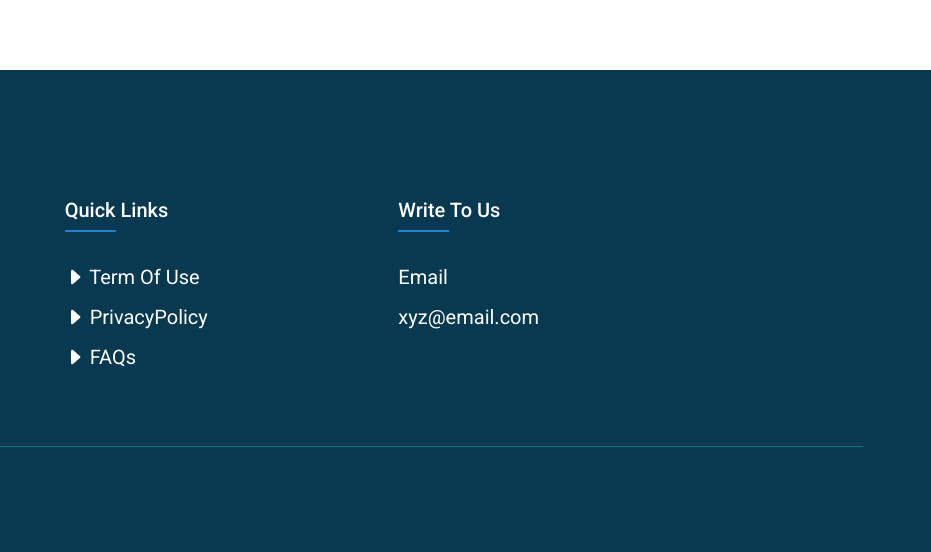
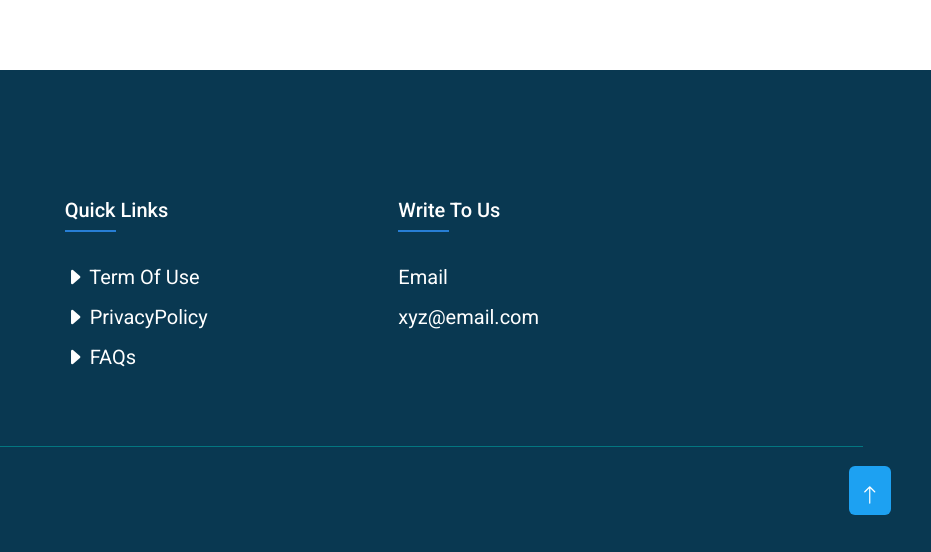
Before and after one commit to iSugam/Web-App-Design_Assignment, a plain HTML site: page index.html in a window 1280 px wide. Shown: the part 2230-2782 px from the top of the page, 349-1280 px from the left. Drawn offline with nearby package versions, Linux system fonts and the light colour scheme; a web font is replaced by a local one.

Commit message:
Add go up button and some style to it.

```diff
--- a/index.html
+++ b/index.html
@@ -30,8 +30,8 @@
 
                 <ul class="links">
                     <li><a href="#">Home</a></li>
-                    <li><a href="#">About Us</a></li>
-                    <li><a href="#">How it works</a></li>
+                    <li><a href="#about">About Us</a></li>
+                    <li><a href="#works">How it works</a></li>
                 </ul>
             </div>
         </nav>
@@ -217,6 +217,10 @@
         <div class="copy-right">
             <p>@ <b>Site name</b>, All right reserved</p>
         </div>
+
+        <div class="go-up">
+            <a href="#"><i class="bi bi-arrow-up"></i></a>
+        </div>
     </footer>
 
     <script src="bootstrap-validation.js"></script>
--- a/styles.css
+++ b/styles.css
@@ -307,6 +307,7 @@ Footer Section Style
     padding: 80px;
     padding-bottom: 30px;
     background-color: #093851;
+    position: relative;
 }
 
 #footer .all-contacts{
@@ -371,3 +372,17 @@ Footer Section Style
     width: max-content;
     font-size: clamp(12px, 2vw, 18px);
 }
+
+#footer .go-up {
+    position: absolute;
+    right: 40px;
+    bottom: 40px;
+    background-color: #1DA1F2;
+    border-radius: 6px;
+}
+
+#footer .go-up a {
+    text-decoration: none;
+    padding: .3rem .7rem;
+    color: #fff;
+}
```
